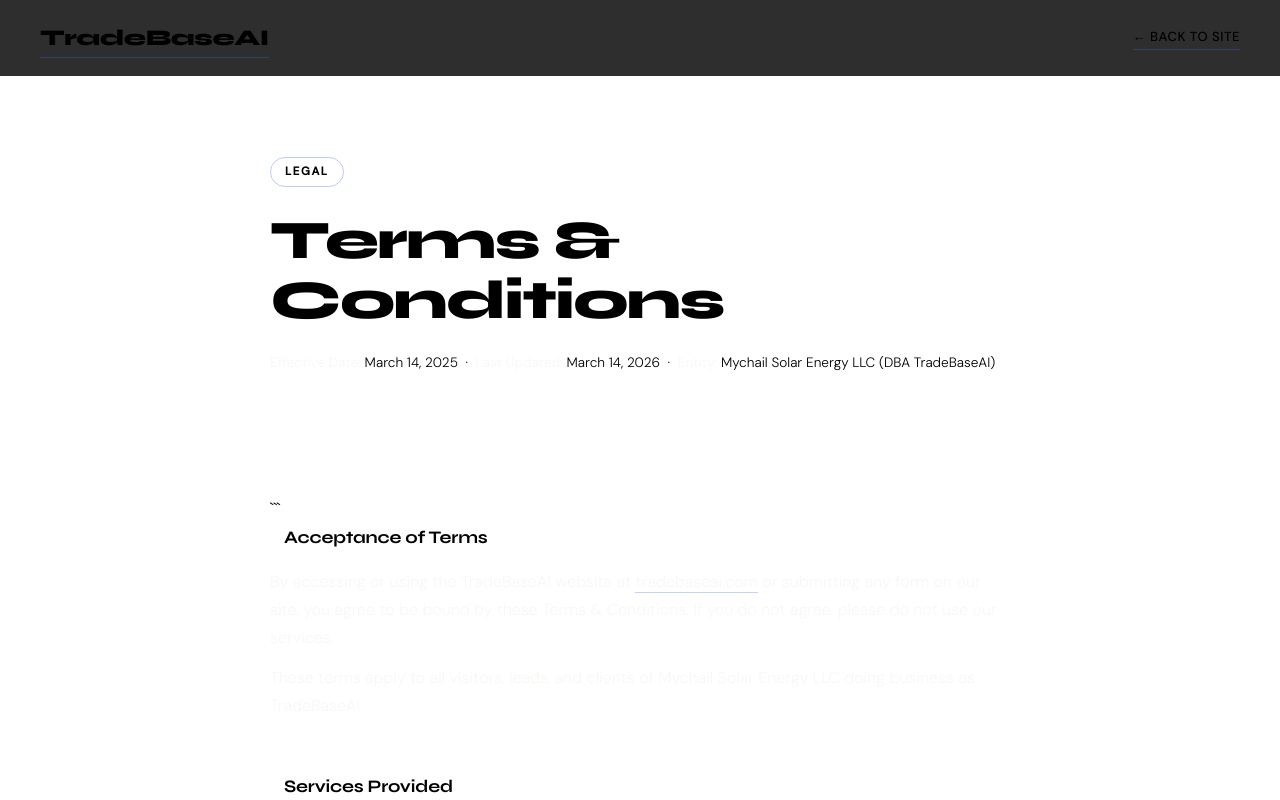
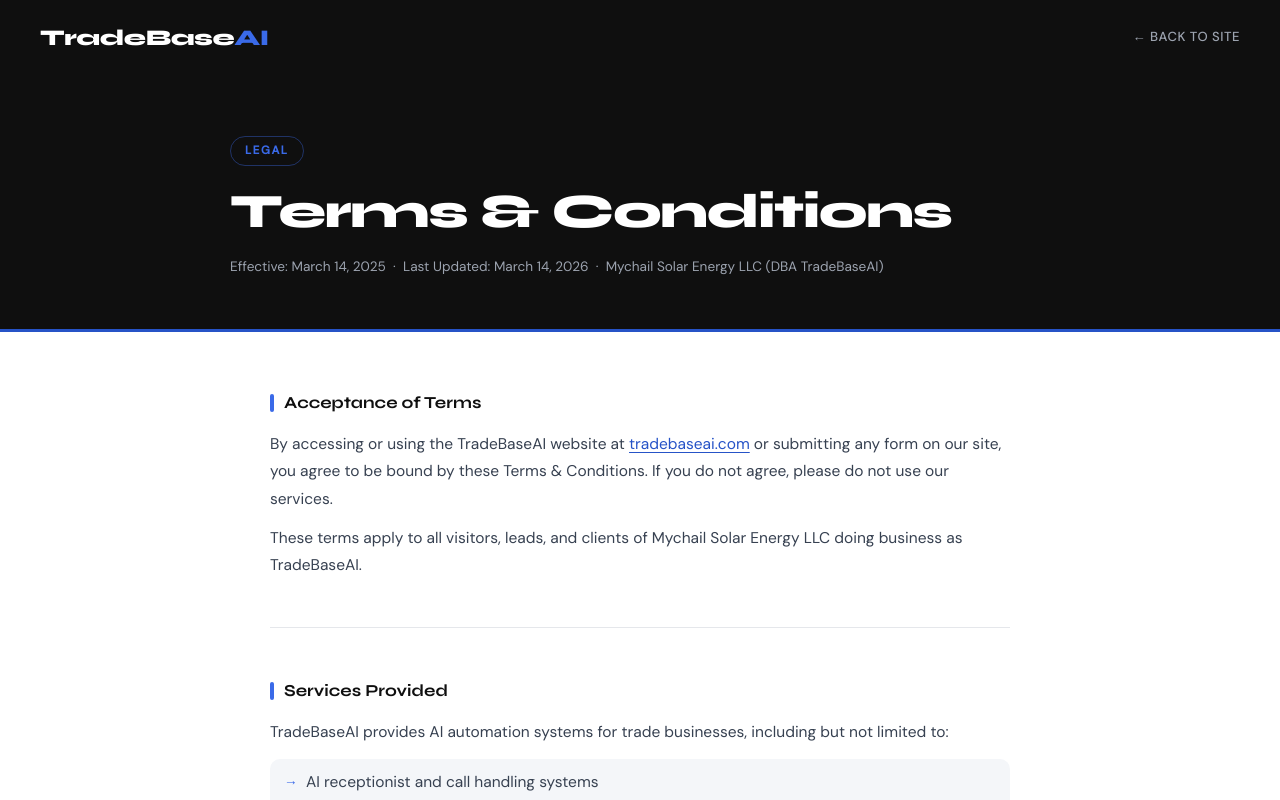
Before and after one commit to TradeBaseAI-Git/TradeBaseAI, a plain HTML site: page terms.html in a window 1280 px wide. Shown: the top 800 px of the page. Drawn offline with Linux system fonts and the light colour scheme.

Commit message:
Update terms.html

````diff
--- a/terms.html
+++ b/terms.html
@@ -1,265 +1,80 @@
 <!DOCTYPE html>
-
 <html lang="en">
 <head>
   <meta charset="UTF-8" />
   <meta name="viewport" content="width=device-width, initial-scale=1.0"/>
   <title>Terms &amp; Conditions — TradeBaseAI</title>
-  <link href="https://fonts.googleapis.com/css2?family=Syne:wght@400;600;700;800&family=DM+Sans:ital,wght@0,300;0,400;0,500;1,300&display=swap" rel="stylesheet"/>
+  <link href="https://fonts.googleapis.com/css2?family=Syne:wght@700;800&family=DM+Sans:wght@300;400;500&display=swap" rel="stylesheet"/>
   <style>
     *, *::before, *::after { box-sizing: border-box; margin: 0; padding: 0; }
-
-```
-:root {
-  --black: #0a0a0a;
-  --white: #f5f4f0;
-  --blue: #2653c7;
-  --blue-light: #3a6ae8;
-  --gray: #6b6b6b;
-  --border: rgba(255,255,255,0.08);
-  --card-bg: #111214;
-}
-
-html { scroll-behavior: smooth; }
-
     body {
-  background: var(--black);
-  color: var(--white);
+      background: #ffffff;
+      color: #374151;
       font-family: 'DM Sans', sans-serif;
       font-size: 16px;
       line-height: 1.75;
       -webkit-font-smoothing: antialiased;
     }
-
     header {
-  position: sticky;
-  top: 0;
-  z-index: 100;
-  background: rgba(10,10,10,0.85);
-  backdrop-filter: blur(14px);
-  border-bottom: 1px solid var(--border);
+      background: #0f0f0f;
       padding: 18px 40px;
       display: flex;
       align-items: center;
       justify-content: space-between;
+      position: sticky;
+      top: 0;
+      z-index: 100;
     }
-
-.logo {
-  font-family: 'Syne', sans-serif;
-  font-weight: 800;
-  font-size: 1.4rem;
-  letter-spacing: -0.02em;
-  text-decoration: none;
-  color: var(--white);
+    .logo { font-family: 'Syne', sans-serif; font-weight: 800; font-size: 1.4rem; letter-spacing: -0.02em; text-decoration: none; color: #ffffff; }
+    .logo span { color: #3a6ae8; }
+    .back-link { font-size: 0.82rem; font-weight: 500; color: #9ca3af; text-decoration: none; letter-spacing: 0.04em; text-transform: uppercase; }
+    .hero { background: #0f0f0f; padding: 60px 40px 50px; border-bottom: 3px solid #2653c7; }
+    .hero-inner { max-width: 820px; margin: 0 auto; }
+    .hero-label { display: inline-block; font-size: 0.72rem; font-weight: 600; letter-spacing: 0.14em; text-transform: uppercase; color: #3a6ae8; border: 1px solid rgba(58,106,232,0.4); border-radius: 100px; padding: 4px 14px; margin-bottom: 20px; }
+    h1 { font-family: 'Syne', sans-serif; font-size: clamp(2rem, 5vw, 3rem); font-weight: 800; line-height: 1.1; letter-spacing: -0.03em; color: #ffffff; margin-bottom: 16px; }
+    .hero-meta { font-size: 0.85rem; color: #9ca3af; }
+    .content { max-width: 820px; margin: 0 auto; padding: 56px 40px 100px; }
+    section { margin-bottom: 48px; padding-bottom: 48px; border-bottom: 1px solid #e5e7eb; }
+    section:last-child { border-bottom: none; }
+    h2 { font-family: 'Syne', sans-serif; font-size: 1.05rem; font-weight: 700; margin-bottom: 14px; color: #0f0f0f; display: flex; align-items: center; gap: 10px; }
+    h2::before { content: ''; display: inline-block; width: 4px; height: 18px; background: #3a6ae8; border-radius: 2px; flex-shrink: 0; }
+    p { color: #374151; margin-bottom: 12px; font-size: 0.97rem; }
+    p:last-child { margin-bottom: 0; }
+    ul { list-style: none; padding: 0; margin: 12px 0; background: #f4f6f9; border-radius: 10px; overflow: hidden; }
+    ul li { color: #374151; font-size: 0.97rem; padding: 10px 16px 10px 36px; position: relative; border-bottom: 1px solid #e5e7eb; }
+    ul li:last-child { border-bottom: none; }
+    ul li::before { content: '→'; position: absolute; left: 14px; color: #3a6ae8; font-size: 0.85rem; }
+    a { color: #2653c7; text-decoration: underline; text-underline-offset: 3px; }
+    .contact-card { background: #f4f6f9; border: 1px solid #e5e7eb; border-left: 4px solid #3a6ae8; border-radius: 10px; padding: 24px 28px; margin-top: 16px; }
+    .contact-card p { margin-bottom: 6px; }
+    .sms-banner { background: #eff4ff; border: 1px solid #c7d7fc; border-left: 4px solid #3a6ae8; border-radius: 10px; padding: 20px 24px; margin: 16px 0; }
+    .sms-banner p { color: #1e3a8a; font-size: 0.95rem; }
+    footer { background: #0f0f0f; padding: 28px 40px; text-align: center; font-size: 0.8rem; color: #6b7280; }
+    @media (max-width: 600px) {
+      header, footer { padding: 16px 20px; }
+      .hero { padding: 40px 20px 36px; }
+      .content { padding: 36px 20px 80px; }
     }
-
-.logo span { color: var(--blue-light); }
-
-.back-link {
-  font-size: 0.82rem;
-  font-weight: 500;
-  color: var(--gray);
-  text-decoration: none;
-  letter-spacing: 0.04em;
-  text-transform: uppercase;
-  transition: color 0.2s;
-}
-.back-link:hover { color: var(--white); }
-
-.hero {
-  padding: 80px 40px 60px;
-  max-width: 820px;
-  margin: 0 auto;
-  border-bottom: 1px solid var(--border);
-}
-
-.hero-label {
-  display: inline-block;
-  font-size: 0.72rem;
-  font-weight: 600;
-  letter-spacing: 0.14em;
-  text-transform: uppercase;
-  color: var(--blue-light);
-  border: 1px solid rgba(58,106,232,0.35);
-  border-radius: 100px;
-  padding: 4px 14px;
-  margin-bottom: 24px;
-}
-
-h1 {
-  font-family: 'Syne', sans-serif;
-  font-size: clamp(2.2rem, 5vw, 3.4rem);
-  font-weight: 800;
-  line-height: 1.1;
-  letter-spacing: -0.03em;
-  margin-bottom: 20px;
-}
-
-.hero-meta {
-  font-size: 0.85rem;
-  color: var(--gray);
-  font-weight: 300;
-}
-
-.hero-meta strong { color: rgba(245,244,240,0.6); font-weight: 400; }
-
-.content {
-  max-width: 820px;
-  margin: 0 auto;
-  padding: 60px 40px 100px;
-}
-
-section {
-  margin-bottom: 52px;
-  opacity: 0;
-  transform: translateY(20px);
-  animation: fadeUp 0.5s ease forwards;
-}
-
-section:nth-child(1)  { animation-delay: 0.05s; }
-section:nth-child(2)  { animation-delay: 0.10s; }
-section:nth-child(3)  { animation-delay: 0.15s; }
-section:nth-child(4)  { animation-delay: 0.20s; }
-section:nth-child(5)  { animation-delay: 0.25s; }
-section:nth-child(6)  { animation-delay: 0.30s; }
-section:nth-child(7)  { animation-delay: 0.35s; }
-section:nth-child(8)  { animation-delay: 0.40s; }
-section:nth-child(9)  { animation-delay: 0.45s; }
-section:nth-child(10) { animation-delay: 0.50s; }
-section:nth-child(11) { animation-delay: 0.55s; }
-section:nth-child(12) { animation-delay: 0.60s; }
-
-@keyframes fadeUp {
-  to { opacity: 1; transform: translateY(0); }
-}
-
-h2 {
-  font-family: 'Syne', sans-serif;
-  font-size: 1.1rem;
-  font-weight: 700;
-  letter-spacing: -0.01em;
-  margin-bottom: 14px;
-  color: var(--white);
-  display: flex;
-  align-items: center;
-  gap: 10px;
-}
-
-h2::before {
-  content: '';
-  display: inline-block;
-  width: 4px;
-  height: 18px;
-  background: var(--blue-light);
-  border-radius: 2px;
-  flex-shrink: 0;
-}
-
-p {
-  color: rgba(245,244,240,0.72);
-  font-weight: 300;
-  margin-bottom: 12px;
-}
-
-p:last-child { margin-bottom: 0; }
-
-ul {
-  list-style: none;
-  padding: 0;
-  margin: 12px 0;
-}
-
-ul li {
-  color: rgba(245,244,240,0.72);
-  font-weight: 300;
-  padding: 6px 0 6px 20px;
-  position: relative;
-  border-bottom: 1px solid var(--border);
-}
-
-ul li:last-child { border-bottom: none; }
-
-ul li::before {
-  content: '→';
-  position: absolute;
-  left: 0;
-  color: var(--blue-light);
-  font-size: 0.85rem;
-}
-
-a {
-  color: var(--blue-light);
-  text-decoration: none;
-  border-bottom: 1px solid rgba(58,106,232,0.3);
-  transition: border-color 0.2s;
-}
-a:hover { border-color: var(--blue-light); }
-
-.contact-card {
-  background: var(--card-bg);
-  border: 1px solid var(--border);
-  border-radius: 16px;
-  padding: 32px 36px;
-  margin-top: 16px;
-}
-
-.contact-card p { margin-bottom: 6px; }
-.contact-card p:last-child { margin-bottom: 0; }
-
-.sms-banner {
-  background: linear-gradient(135deg, rgba(38,83,199,0.15), rgba(38,83,199,0.05));
-  border: 1px solid rgba(58,106,232,0.25);
-  border-radius: 12px;
-  padding: 20px 24px;
-  margin: 16px 0;
-}
-
-.sms-banner p { color: rgba(245,244,240,0.8); }
-
-footer {
-  border-top: 1px solid var(--border);
-  padding: 30px 40px;
-  text-align: center;
-  font-size: 0.8rem;
-  color: var(--gray);
-}
-
-@media (max-width: 600px) {
-  header { padding: 16px 20px; }
-  .hero  { padding: 50px 20px 40px; }
-  .content { padding: 40px 20px 80px; }
-  footer { padding: 24px 20px; }
-}
-```
-
   </style>
 </head>
 <body>
-
   <header>
     <a class="logo" href="https://tradebaseai.com">TradeBase<span>AI</span></a>
     <a class="back-link" href="https://tradebaseai.com">← Back to site</a>
   </header>
-
   <div class="hero">
+    <div class="hero-inner">
       <span class="hero-label">Legal</span>
       <h1>Terms &amp; Conditions</h1>
-    <p class="hero-meta">
-      <strong>Effective Date:</strong> March 14, 2025 &nbsp;·&nbsp;
-      <strong>Last Updated:</strong> March 14, 2026 &nbsp;·&nbsp;
-      <strong>Entity:</strong> Mychail Solar Energy LLC (DBA TradeBaseAI)
-    </p>
+      <p class="hero-meta">Effective: March 14, 2025 &nbsp;·&nbsp; Last Updated: March 14, 2026 &nbsp;·&nbsp; Mychail Solar Energy LLC (DBA TradeBaseAI)</p>
     </div>
-
+  </div>
   <div class="content">
-
-```
     <section>
       <h2>Acceptance of Terms</h2>
       <p>By accessing or using the TradeBaseAI website at <a href="https://tradebaseai.com">tradebaseai.com</a> or submitting any form on our site, you agree to be bound by these Terms &amp; Conditions. If you do not agree, please do not use our services.</p>
       <p>These terms apply to all visitors, leads, and clients of Mychail Solar Energy LLC doing business as TradeBaseAI.</p>
     </section>
-
     <section>
       <h2>Services Provided</h2>
       <p>TradeBaseAI provides AI automation systems for trade businesses, including but not limited to:</p>
@@ -272,16 +87,14 @@
       </ul>
       <p>Service scope, deliverables, and pricing are defined in individual client agreements or proposals provided separately.</p>
     </section>
-
     <section>
       <h2>SMS Communications</h2>
       <div class="sms-banner">
         <p>By submitting our contact or demo request form and providing your phone number, you consent to receive SMS messages from TradeBaseAI. These messages may include responses to your inquiry, appointment reminders, follow-ups, and service-related information.</p>
-    <p style="margin-top:10px;"><strong style="color:var(--white);">Message frequency varies. Message &amp; data rates may apply. Reply STOP at any time to opt out. Reply HELP for assistance.</strong></p>
+        <p style="margin-top:10px;"><strong>Message frequency varies. Message &amp; data rates may apply. Reply STOP at any time to opt out. Reply HELP for assistance.</strong></p>
       </div>
       <p>SMS opt-in consent is never shared with or sold to third parties for their marketing purposes.</p>
     </section>
-
     <section>
       <h2>Use of Website</h2>
       <p>You agree to use this website only for lawful purposes. You must not:</p>
@@ -292,60 +105,46 @@
         <li>Engage in any conduct that disrupts or interferes with the website</li>
       </ul>
     </section>
-
     <section>
       <h2>Intellectual Property</h2>
       <p>All content on this website — including text, graphics, logos, and code — is the property of Mychail Solar Energy LLC (DBA TradeBaseAI) and is protected by applicable intellectual property laws. You may not reproduce, distribute, or create derivative works without our express written permission.</p>
     </section>
-
     <section>
       <h2>No Guarantee of Results</h2>
       <p>TradeBaseAI provides AI automation tools and systems designed to improve business operations. We do not guarantee specific revenue outcomes, lead volumes, or business results. Individual results will vary based on your business, market, and implementation.</p>
     </section>
-
     <section>
       <h2>Third-Party Services</h2>
       <p>Our platform integrates with third-party services including Twilio, Airtable, Google Calendar, Anthropic, and n8n. Your use of these services is subject to their respective terms of service and privacy policies. We are not responsible for the practices or content of third-party providers.</p>
     </section>
-
     <section>
       <h2>Limitation of Liability</h2>
-  <p>To the fullest extent permitted by law, Mychail Solar Energy LLC (DBA TradeBaseAI) shall not be liable for any indirect, incidental, special, or consequential damages arising from your use of our website or services, even if we have been advised of the possibility of such damages.</p>
+      <p>To the fullest extent permitted by law, Mychail Solar Energy LLC (DBA TradeBaseAI) shall not be liable for any indirect, incidental, special, or consequential damages arising from your use of our website or services.</p>
       <p>Our total liability to you for any claim arising out of these terms shall not exceed the amount paid by you for the specific service giving rise to the claim.</p>
     </section>
-
     <section>
       <h2>Indemnification</h2>
       <p>You agree to indemnify and hold harmless Mychail Solar Energy LLC (DBA TradeBaseAI), its owners, employees, and agents from any claims, damages, or expenses — including reasonable legal fees — arising from your use of our services or violation of these terms.</p>
     </section>
-
     <section>
       <h2>Governing Law</h2>
       <p>These Terms &amp; Conditions are governed by the laws of the United States. Any disputes shall be resolved in accordance with applicable federal and state law.</p>
     </section>
-
     <section>
       <h2>Changes to These Terms</h2>
       <p>We reserve the right to update these Terms &amp; Conditions at any time. Changes will be reflected by updating the "Last Updated" date at the top of this page. Continued use of our website after changes constitutes your acceptance of the revised terms.</p>
     </section>
-
     <section>
       <h2>Contact Us</h2>
       <p>For questions or concerns about these Terms &amp; Conditions, contact us at:</p>
       <div class="contact-card">
-    <p><strong style="color:var(--white);">Mychail Van Wyk</strong></p>
+        <p><strong>Mychail Van Wyk</strong></p>
         <p>Mychail Solar Energy LLC (DBA TradeBaseAI)</p>
         <p>Email: <a href="mailto:mvanwyk@tradebaseai.com">mvanwyk@tradebaseai.com</a></p>
         <p>Website: <a href="https://tradebaseai.com">tradebaseai.com</a></p>
       </div>
     </section>
-```
-
   </div>
-
-  <footer>
-    &copy; 2026 Mychail Solar Energy LLC DBA TradeBaseAI. All rights reserved.
-  </footer>
-
+  <footer>&copy; 2026 Mychail Solar Energy LLC DBA TradeBaseAI. All rights reserved.</footer>
 </body>
 </html>
````
Lines whose indentation alone changed are shown as unchanged.
